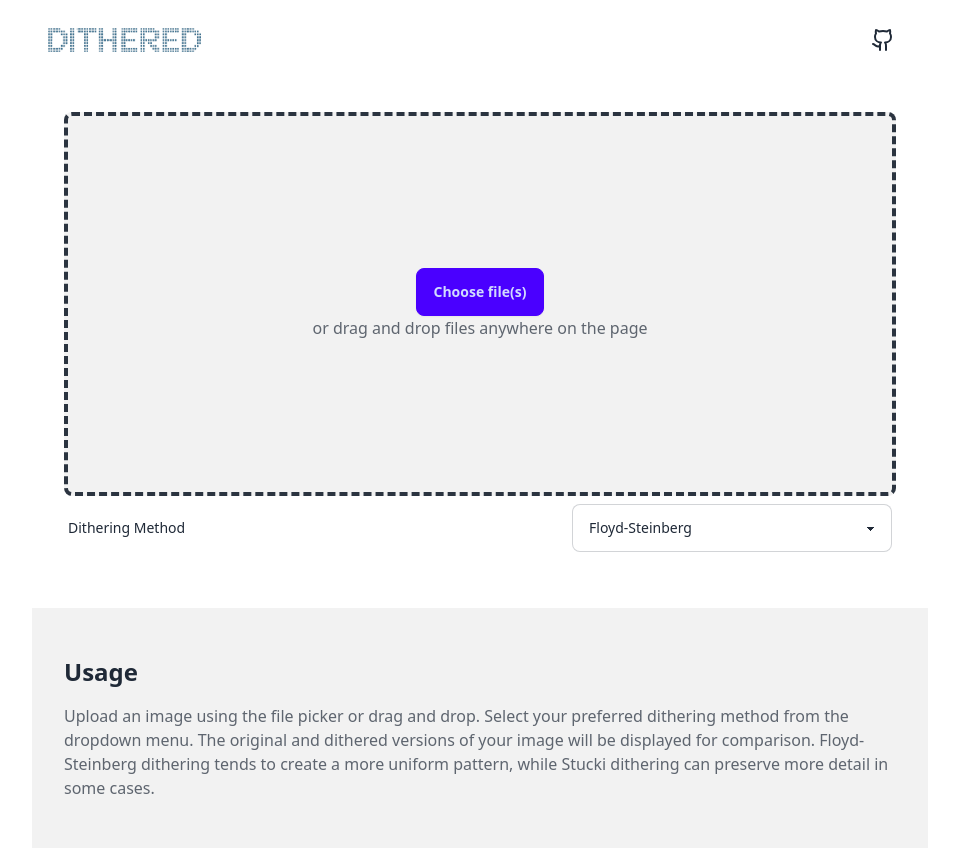
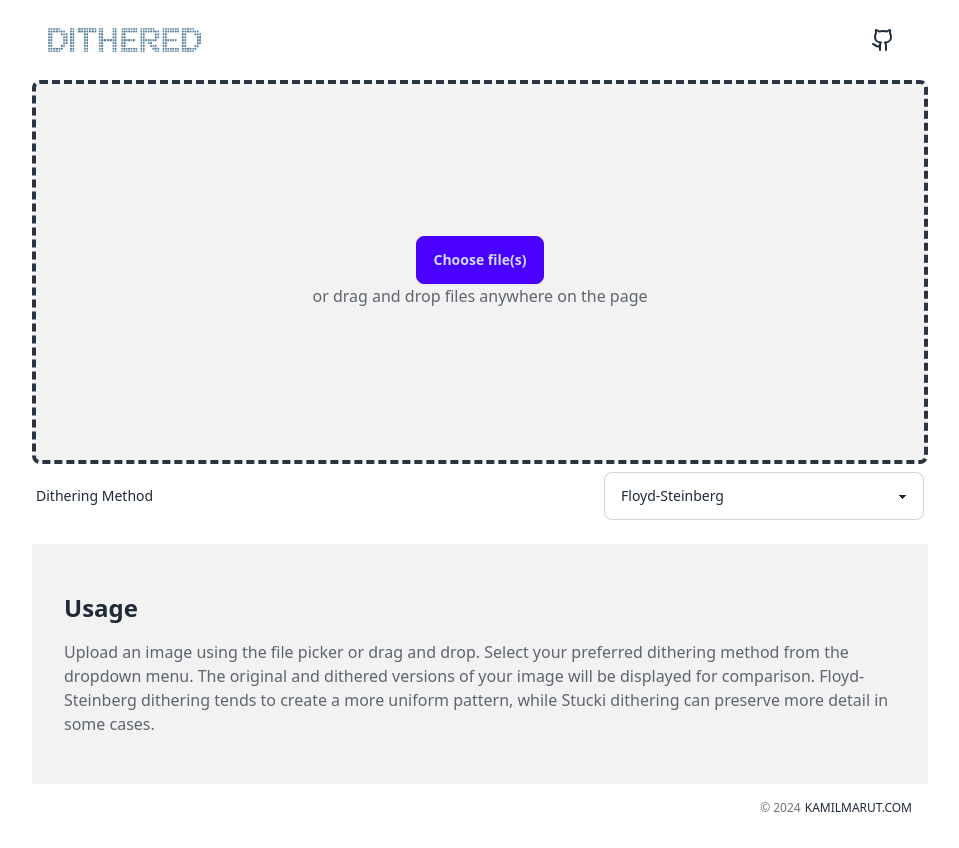
Before and after one commit to exler/dithered, a React (Vite) app: page / in a window 1280 px wide. Shown: the whole page, without its empty margins (160-1119 px from the left). Built offline with nearby package versions, Linux system fonts and the light colour scheme.

Commit message:
feat: Add footer

```diff
--- a/src/App.tsx
+++ b/src/App.tsx
@@ -50,7 +50,7 @@ const FileUploadPage = () => {
             </header>
 
             {/* Main content */}
-            <main className="flex-grow container mx-auto p-8">
+            <main>
                 <FileUpload.RootProvider value={fileUpload}>
                     <FileUpload.Dropzone className="border-4 border-dashed rounded-lg p-8 flex flex-col items-center justify-center min-h-96 transition-colors border-neutral bg-base-200">
                         {!isFileUploaded ? (
@@ -127,6 +127,11 @@ const FileUploadPage = () => {
                     </p>
                 </div>
             </section>
+
+            <footer className="flex items-center justify-end gap-1 p-4 text-xs">
+                <span className="text-neutral-500">© {new Date().getFullYear()}</span>{" "}
+                <a href="https://kamilmarut.com">KAMILMARUT.COM</a>
+            </footer>
         </div>
     );
 };
```
